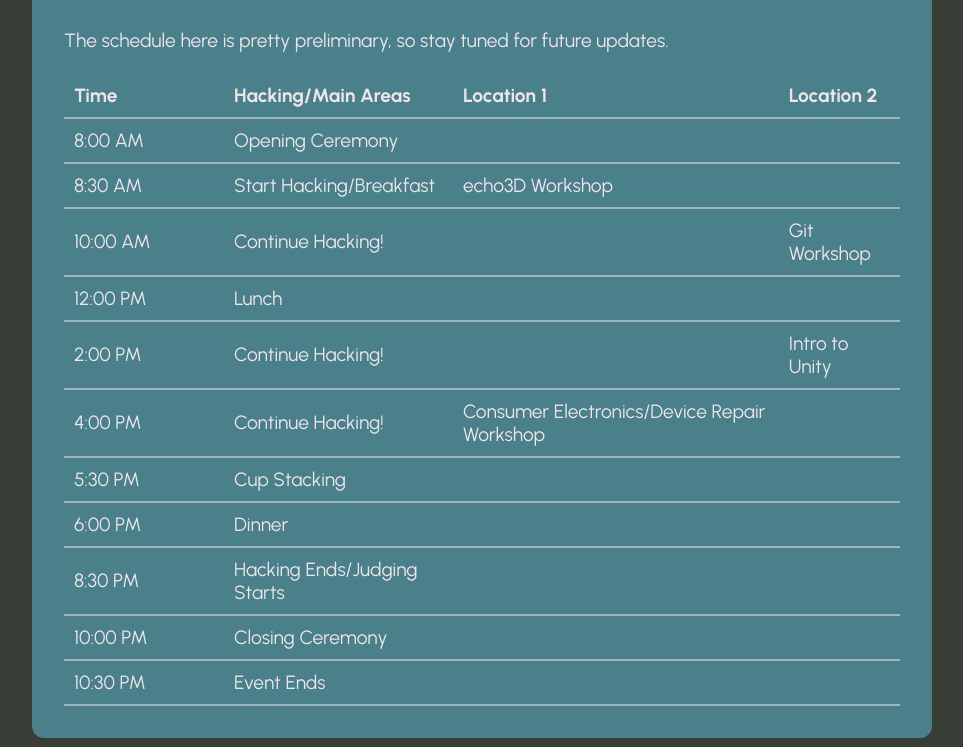
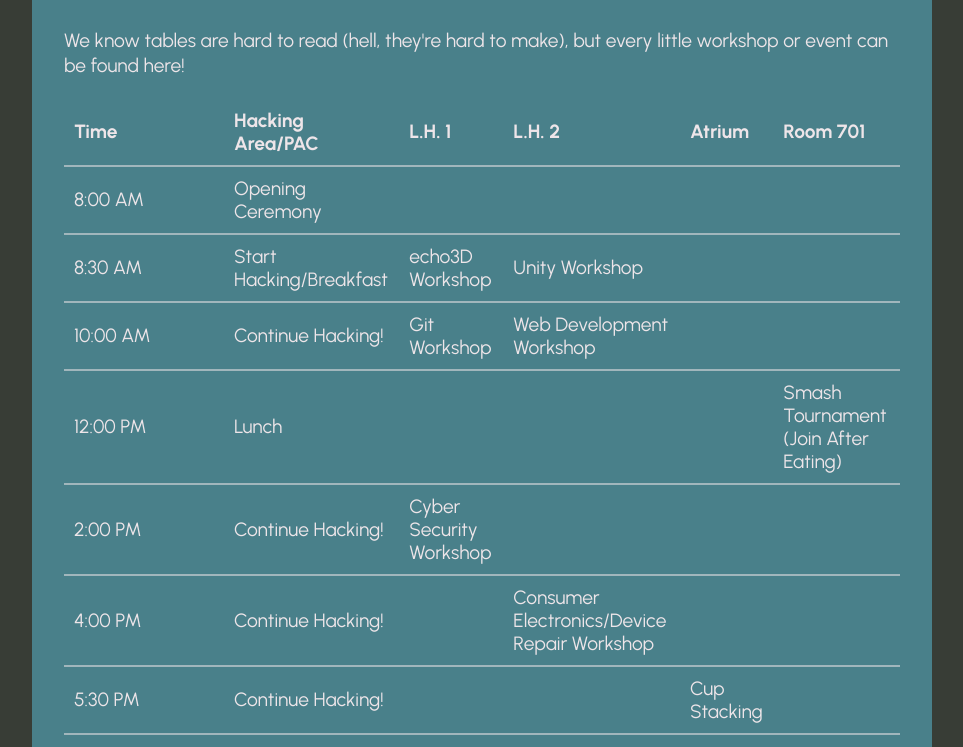
Before and after one commit to ridgehacks/ridgehacks.us, a Gatsby site: page / in a window 1280 px wide. Shown: the part 689-1436 px from the top of the page, without its empty margins (158-1121 px from the left). Built offline with nearby package versions, Linux system fonts and the light colour scheme; Gatsby itself is replaced by a stand-in of ours.

Commit message:
table schedule update

```diff
--- a/src/pages/index.jsx
+++ b/src/pages/index.jsx
@@ -109,15 +109,16 @@ const IndexPage = () => {
 				<Section bg="#49808A" id={"schedule"}>
 					<h1>Schedule</h1>
 					<p>
-						The schedule here is pretty preliminary, so stay tuned for future
-						updates.
+						We know tables are hard to read (hell, they're hard to make), but every little workshop or event can be found here!
 					</p>
 					<table className={pageStyle.scheduleTable}>
 						<tr>
 							<th>Time</th>
-							<th>Hacking/Main Areas</th>
-							<th>Location 1</th>
-							<th>Location 2</th>
+							<th>Hacking Area/PAC</th>
+							<th>L.H. 1</th>
+							<th>L.H. 2</th>
+							<th>Atrium</th>
+							<th>Room 701</th>
 						</tr>
 						<tr>
 							<td>8:00 AM</td>
@@ -127,31 +128,39 @@ const IndexPage = () => {
 							<td>8:30 AM</td>
 							<td>Start Hacking/Breakfast</td>
 							<td>echo3D Workshop</td>
+							<td>Unity Workshop</td>
 						</tr>
 						<tr>
 							<td>10:00 AM</td>
 							<td>Continue Hacking!</td>
-							<td></td>
 							<td>Git Workshop</td>
+							<td>Web Development Workshop</td>
 						</tr>
 						<tr>
 							<td>12:00 PM</td>
 							<td>Lunch</td>
+							<td></td>
+							<td></td>
+							<td></td>
+							<td>Smash Tournament (Join After Eating)</td>
 						</tr>
 						<tr>
 							<td>2:00 PM</td>
 							<td>Continue Hacking!</td>
-							<td></td>
-							<td>Intro to Unity</td>
+							<td>Cyber Security Workshop</td>
 						</tr>
 						<tr>
 							<td>4:00 PM</td>
 							<td>Continue Hacking!</td>
+							<td></td>
 							<td>Consumer Electronics/Device Repair Workshop</td>
 							<td></td>
 						</tr>
 						<tr>
 							<td>5:30 PM</td>
+							<td>Continue Hacking!</td>
+							<td></td>
+							<td></td>
 							<td>Cup Stacking</td>
 						</tr>
 						<tr>
```
